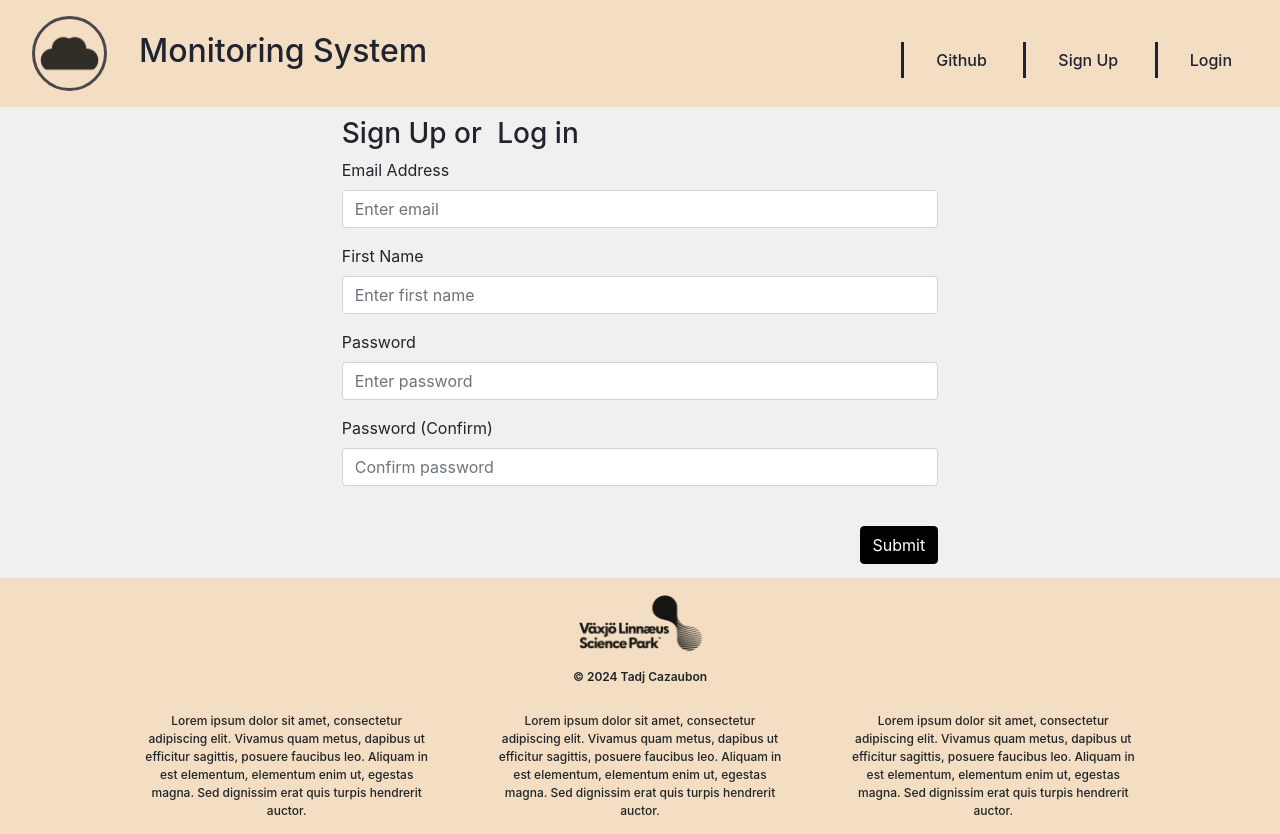
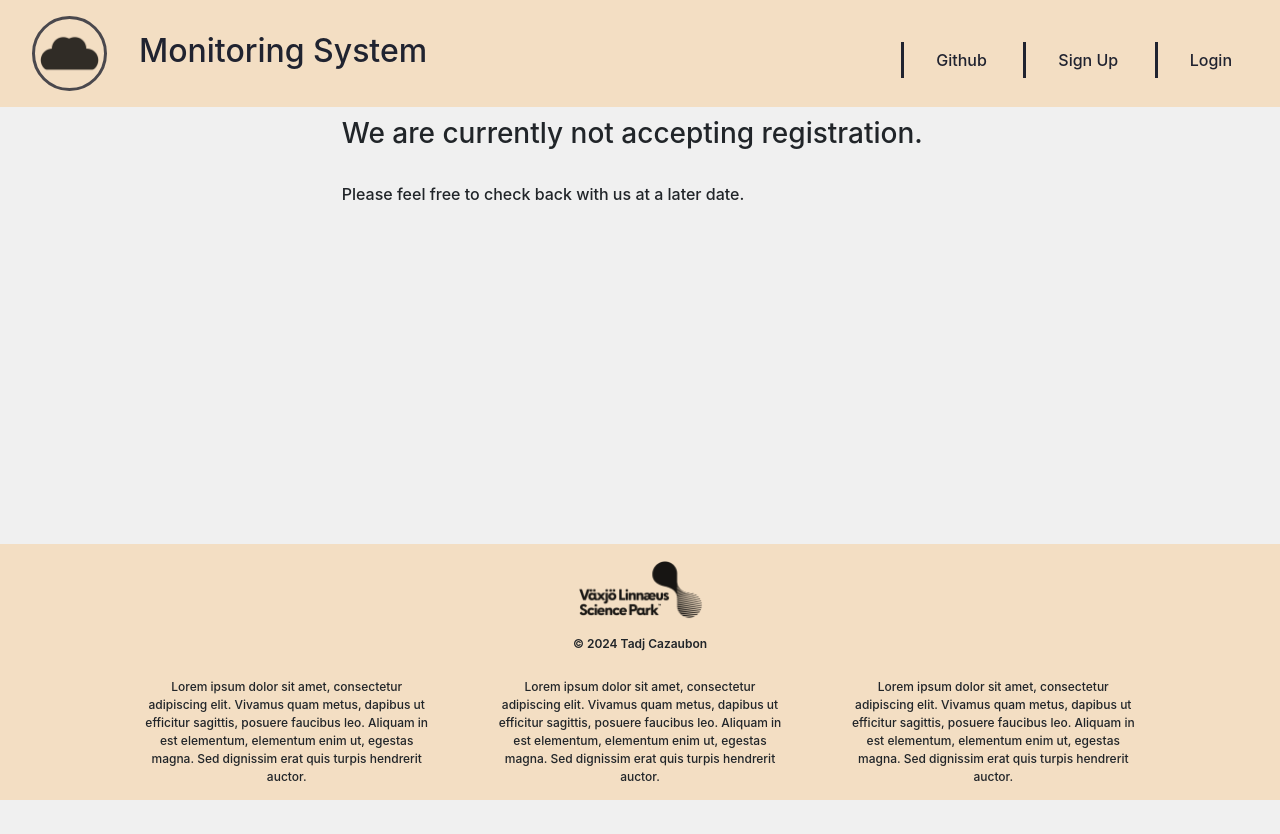
Before and after one commit to sudoDeVinci/DevinciCloud, a Python web app: template vlsprevamp/src/templates/sign_up.html in a window 1280 px wide. After the commit the page ends 800 px from the top, so only its background shows below. Run offline with Jinja, Linux system fonts and the light colour scheme; the template is opened without the code that fills it, so the values that code supplies are empty; some libraries are stand-ins or nearby versions.

```diff
--- a/vlsprevamp/src/handlers.py
+++ b/vlsprevamp/src/handlers.py
@@ -73,3 +73,8 @@ def header_check(request: Request, headers: Tuple[str]) -> Request | None:
         if mac_filter(mac_header[0]): return jsonify({"error": "Unauthorized"}), 401
 
     return None
+
+def email_check(email: str) -> bool:
+    import re
+    pat = r'\b[A-Za-z0-9._%+-]+@[A-Za-z0-9.-]+\.[A-Z|a-z]{2,7}\b'
+    return bool(re.match(pat, email))
--- a/vlsprevamp/src/templates/sign_up.html
+++ b/vlsprevamp/src/templates/sign_up.html
@@ -10,49 +10,7 @@
 {% block right_content %} {% endblock %}
 
 {% block main_content %}
-  <form method="POST">
-    <h3>Sign Up or <a class = "option" href="/login" target="">Log in</a></h3>
-    <div class="form-group">
-      <label for="email">Email Address</label>
-      <input
-        type="email"
-        class="form-control"
-        id="email"
-        name="email"
-        placeholder="Enter email"
-      />
-    </div>
-    <div class="form-group">
-      <label for="firstName">First Name</label>
-      <input
-        type="text"
-        class="form-control"
-        id="firstName"
-        name="firstName"
-        placeholder="Enter first name"
-      />
-    </div>
-    <div class="form-group">
-      <label for="password1">Password</label>
-      <input
-        type="password"
-        class="form-control"
-        id="password1"
-        name="password1"
-        placeholder="Enter password"
-      />
-    </div>
-    <div class="form-group">
-      <label for="password2">Password (Confirm)</label>
-      <input
-        type="password"
-        class="form-control"
-        id="password2"
-        name="password2"
-        placeholder="Confirm password"
-      />
-    </div>
-    <br />
-    <button type="submit" class="btn btn-primary">Submit</button>
-  </form>
+  <h3>We are currently not accepting registration.</h3>
+  <br>
+  <p>Please feel free to check back with us at a later date.</p>
 {% endblock %}
```
